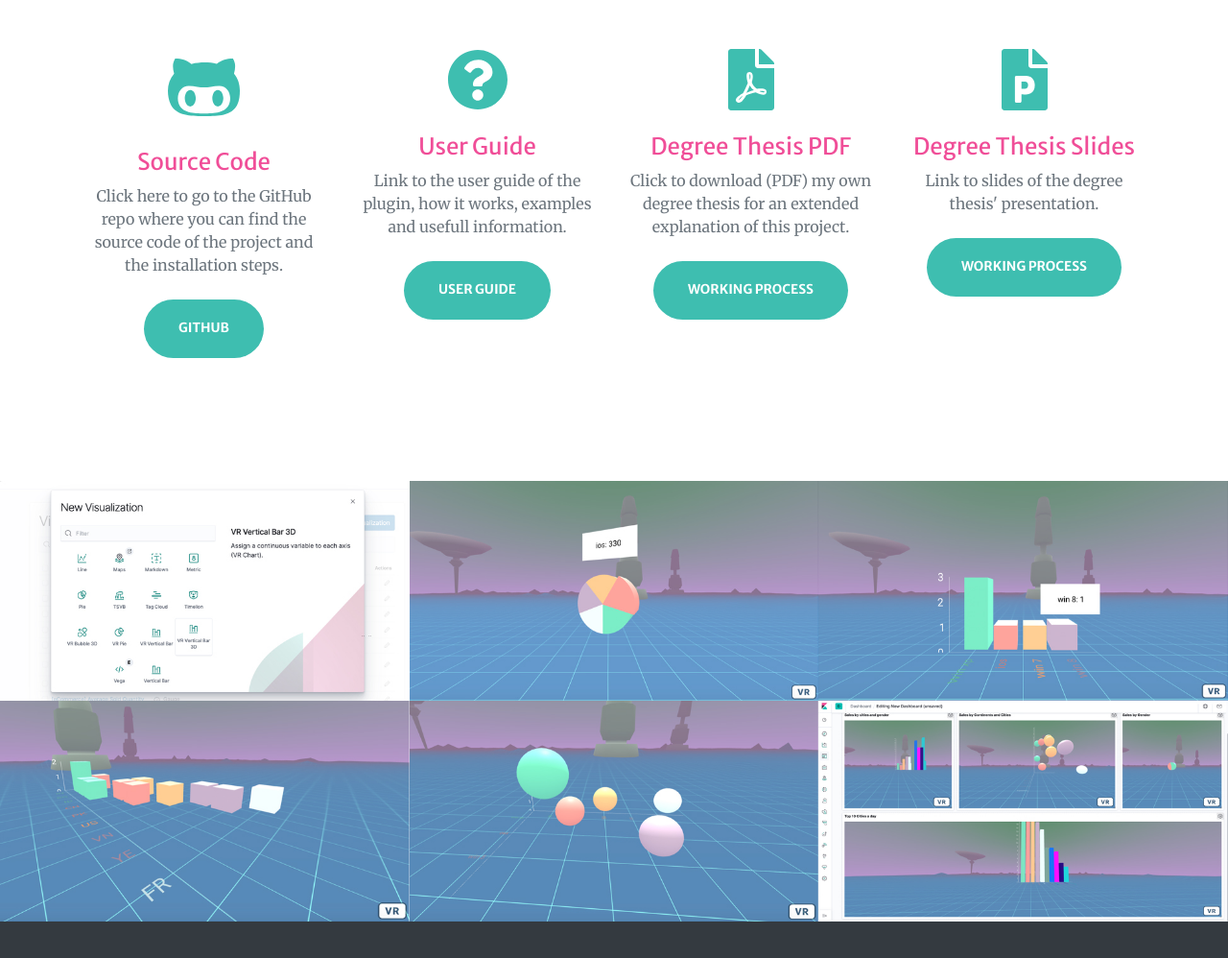
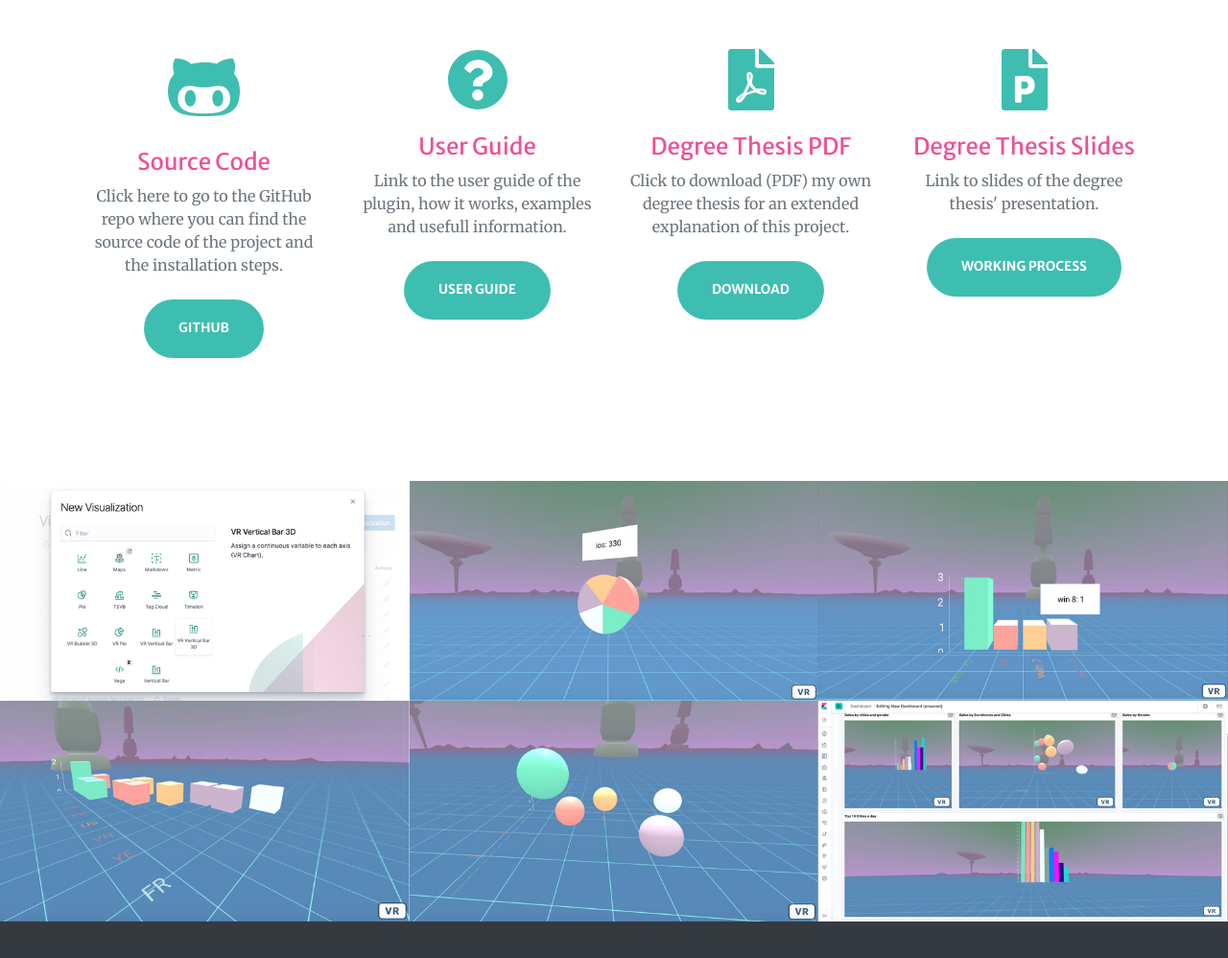
Before and after one commit to Camichan/kbn_aframe, a website: page index.html in a window 1280 px wide. Shown: the part 1014-2012 px from the top of the page at 96% size. Drawn offline with nearby package versions, Linux system fonts and the light colour scheme.

Commit message:
Update index.html

```diff
--- a/index.html
+++ b/index.html
@@ -78,7 +78,7 @@
                             <h3 class="h4 mb-2">Degree Thesis PDF</h3>
                             <p class="text-muted mb-0">Click to download (PDF) my own degree thesis for an extended explanation of this project.</p>
                             <br>
-                            <a class="btn btn-primary btn-xl js-scroll-trigger" href="https://github.com/Camichan/Memoria-TFG/raw/master/TFG.pdf">Working Process</a>
+                            <a class="btn btn-primary btn-xl js-scroll-trigger" href="https://github.com/Camichan/Memoria-TFG/raw/master/TFG-Andrea-Villaverde.pdf">Download</a>
                         </div>
                     </div>
                     <div class="col-lg-3 col-md-6 text-center">
```
